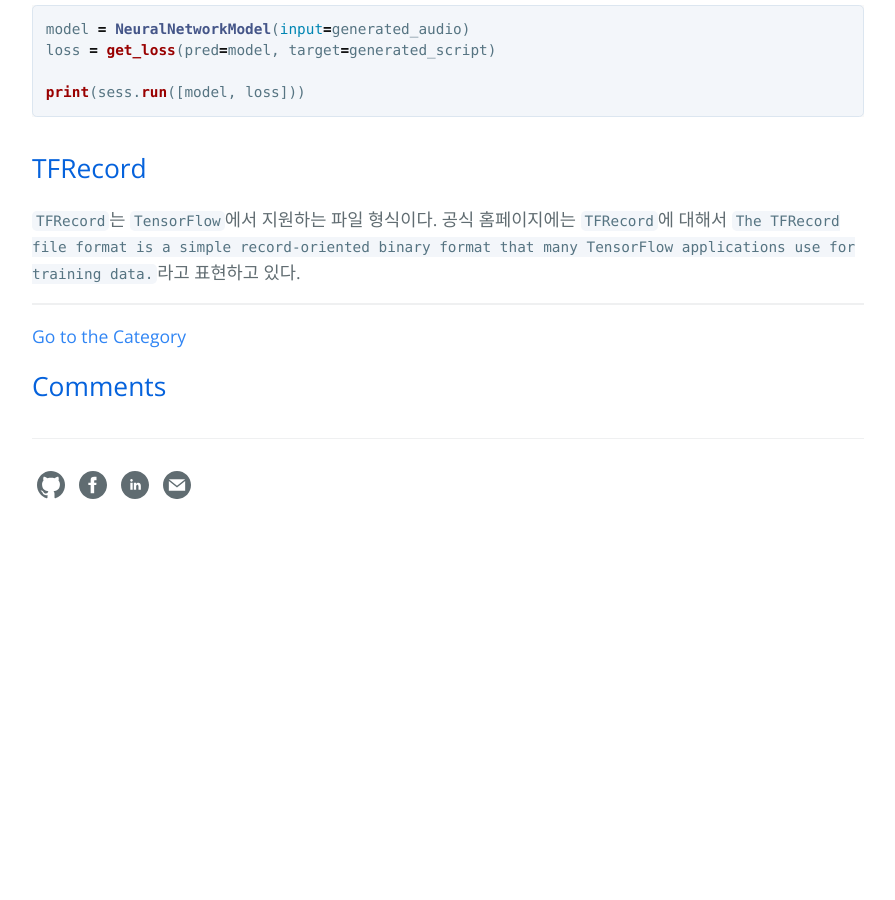
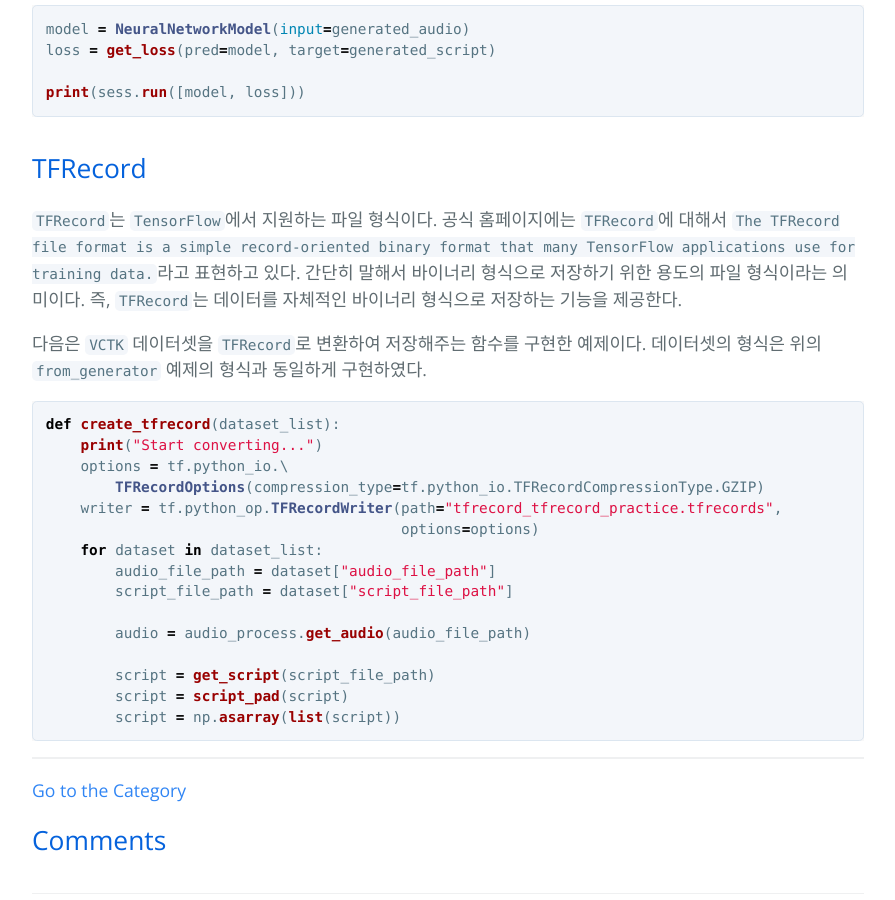
Before and after one commit to hcnoh/hcnoh.github.io, a Jekyll site: the page built from _posts/2018-11-05-tensorflow-data-module.md, in a window 1280 px wide and 900 px high, scrolled down 3932 px. Shown: the whole window, without its empty margins (192-1087 px from the left). Built offline with Jekyll 4.4.1, drawn with Linux system fonts in a browser that asks for light colours; comment, search, counter and statistics services are not loaded; before the commit the page ends 4485 px from its top, so only the background shows below that.

Commit message:
Update 2018-11-05-tensorflow-data-module.md

````diff
--- a/_posts/2018-11-05-tensorflow-data-module.md
+++ b/_posts/2018-11-05-tensorflow-data-module.md
@@ -146,4 +146,24 @@ print(sess.run([model, loss]))
 ```
 
 ## TFRecord
-`TFRecord`는 `TensorFlow`에서 지원하는 파일 형식이다. 공식 홈페이지에는 `TFRecord`에 대해서 `The TFRecord file format is a simple record-oriented binary format that many TensorFlow applications use for training data.`라고 표현하고 있다.
+`TFRecord`는 `TensorFlow`에서 지원하는 파일 형식이다. 공식 홈페이지에는 `TFRecord`에 대해서 `The TFRecord file format is a simple record-oriented binary format that many TensorFlow applications use for training data.`라고 표현하고 있다. 간단히 말해서 바이너리 형식으로 저장하기 위한 용도의 파일 형식이라는 의미이다. 즉, `TFRecord`는 데이터를 자체적인 바이너리 형식으로 저장하는 기능을 제공한다.
+
+다음은 `VCTK` 데이터셋을 `TFRecord`로 변환하여 저장해주는 함수를 구현한 예제이다. 데이터셋의 형식은 위의 `from_generator` 예제의 형식과 동일하게 구현하였다.
+
+```python
+def create_tfrecord(dataset_list):
+    print("Start converting...")
+    options = tf.python_io.\
+        TFRecordOptions(compression_type=tf.python_io.TFRecordCompressionType.GZIP)
+    writer = tf.python_op.TFRecordWriter(path="tfrecord_tfrecord_practice.tfrecords",
+                                         options=options)
+    for dataset in dataset_list:
+        audio_file_path = dataset["audio_file_path"]
+        script_file_path = dataset["script_file_path"]
+
+        audio = audio_process.get_audio(audio_file_path)
+
+        script = get_script(script_file_path)
+        script = script_pad(script)
+        script = np.asarray(list(script))
+```
````
